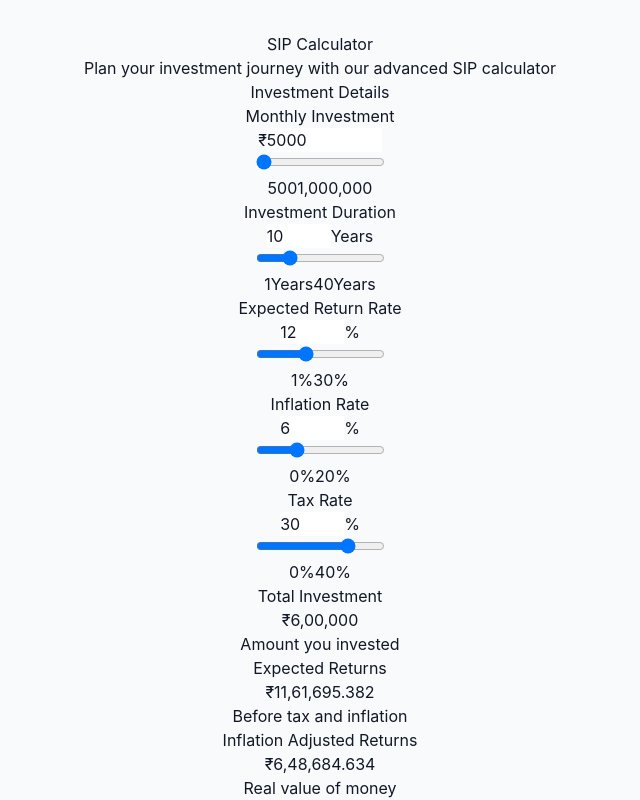
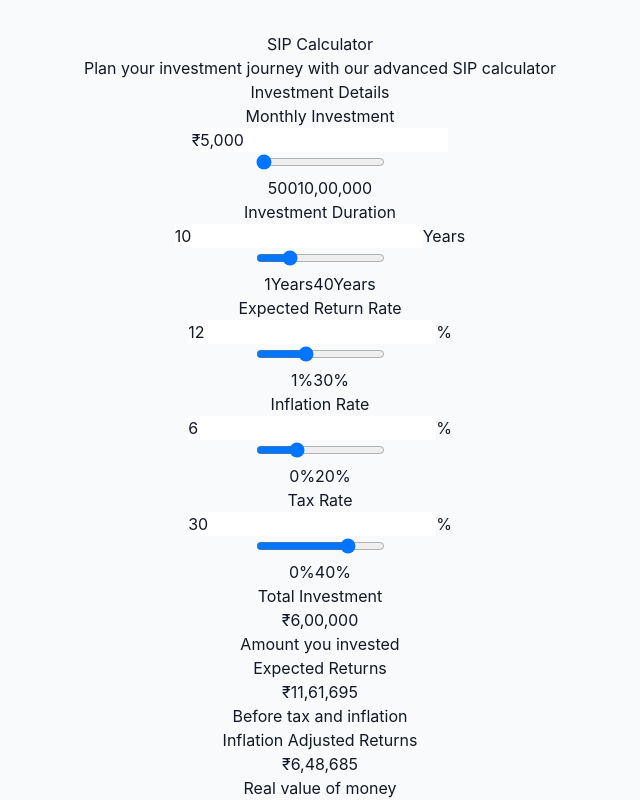
Before and after one commit to Yash-007/SIPLens, a React (Vite) app: page / in a window 1280 px wide. Shown: the top 800 px of the page, without its empty margins (320-960 px from the left). Built offline with nearby package versions, Linux system fonts and the light colour scheme.

Commit message:
add commas in output figures and monthly investemnt text field

```diff
--- a/src/components/Chart.tsx
+++ b/src/components/Chart.tsx
@@ -29,21 +29,21 @@ const Chart = ({ data }: ChartProps) => {
     datasets: [
       {
         label: 'Total Investment',
-        data: data.map(d => d.investment),
+        data: data.map(d => Math.round(d.investment)),
         borderColor: 'rgb(99, 102, 241)',
         backgroundColor: 'rgba(99, 102, 241, 0.5)',
         tension: 0.1
       },
       {
         label: 'Expected Value',
-        data: data.map(d => d.totalValue),
+        data: data.map(d => Math.round(d.totalValue)),
         borderColor: 'rgb(34, 197, 94)',
         backgroundColor: 'rgba(34, 197, 94, 0.5)',
         tension: 0.1
       },
       {
         label: 'Inflation Adjusted Value',
-        data: data.map(d => d.inflationAdjustedValue),
+        data: data.map(d => Math.round(d.inflationAdjustedValue)),
         borderColor: 'rgb(234, 179, 8)',
         backgroundColor: 'rgba(234, 179, 8, 0.5)',
         tension: 0.1
--- a/src/components/Input.tsx
+++ b/src/components/Input.tsx
@@ -6,14 +6,39 @@ interface InputProps {
   max: number;
   prefix?: string;
   suffix?: string;
+  showCommas?: boolean;
 }
 
-const Input = ({ label, value, onChange, min, max, prefix, suffix }: InputProps) => {
+const Input = ({ label, value, onChange, min, max, prefix, suffix, showCommas = false }: InputProps) => {
   const handleInputChange = (e: React.ChangeEvent<HTMLInputElement>) => {
-    const newValue = Number(e.target.value);
-    if (newValue >= min && newValue <= max) {
-      onChange(newValue);
+    // Remove commas and any non-numeric characters
+    const numericValue = e.target.value.replace(/,/g, '').replace(/[^0-9]/g, '');
+
+    // If empty or just backspaced to empty, set to minimum value
+    if (!numericValue) {
+      onChange(min);
+      return;
     }
+
+    const newValue = Math.round(Number(numericValue));
+
+    // Only update if it's a valid number within range
+    if (!isNaN(newValue)) {
+      if (newValue > max) {
+        onChange(max);
+      } else if (newValue < min) {
+        onChange(min);
+      } else {
+        onChange(newValue);
+      }
+    }
+  };
+
+  const formatValue = (val: number) => {
+    if (showCommas) {
+      return Math.round(val).toLocaleString('en-IN');
+    }
+    return Math.round(val);
   };
 
   const percentage = ((value - min) / (max - min)) * 100;
@@ -27,12 +52,10 @@ const Input = ({ label, value, onChange, min, max, prefix, suffix }: InputProps)
         <div className="flex items-center space-x-1">
           {prefix && <span className="text-gray-500">{prefix}</span>}
           <input
-            type="number"
-            value={value}
+            type={showCommas ? "text" : "number"}
+            value={formatValue(value)}
             onChange={handleInputChange}
-            min={min}
-            max={max}
-            className="w-20 px-2 py-1 text-right text-sm border rounded-md focus:outline-none focus:ring-2 focus:ring-blue-500 focus:border-blue-500"
+            className="w-24 px-2 py-1 text-right text-sm border rounded-md focus:outline-none focus:ring-2 focus:ring-blue-500 focus:border-blue-500"
           />
           {suffix && <span className="text-gray-500">{suffix}</span>}
         </div>
@@ -73,8 +96,8 @@ const Input = ({ label, value, onChange, min, max, prefix, suffix }: InputProps)
       </div>
 
       <div className="flex justify-between text-xs text-gray-500">
-        <span>{min.toLocaleString()}{suffix}</span>
-        <span>{max.toLocaleString()}{suffix}</span>
+        <span>{showCommas ? Math.round(min).toLocaleString('en-IN') : Math.round(min)}{suffix}</span>
+        <span>{showCommas ? Math.round(max).toLocaleString('en-IN') : Math.round(max)}{suffix}</span>
       </div>
     </div>
   );
--- a/src/pages/Calculator.tsx
+++ b/src/pages/Calculator.tsx
@@ -96,7 +96,7 @@ const Calculator = () => {
     <div className="bg-white rounded-xl shadow-lg p-6 transform transition-all duration-300 hover:scale-105">
       <h3 className="text-gray-600 text-sm font-medium mb-2">{title}</h3>
       <div className={`text-2xl font-bold mb-1 ${color}`}>
-        ₹{value.toLocaleString('en-IN')}
+        ₹{Math.round(value).toLocaleString('en-IN')}
       </div>
       {subtitle && <p className="text-gray-500 text-xs">{subtitle}</p>}
     </div>
@@ -129,6 +129,7 @@ const Calculator = () => {
                 min={500}
                 max={1000000}
                 prefix="₹"
+                showCommas={true}
               />
 
               <Input
```
